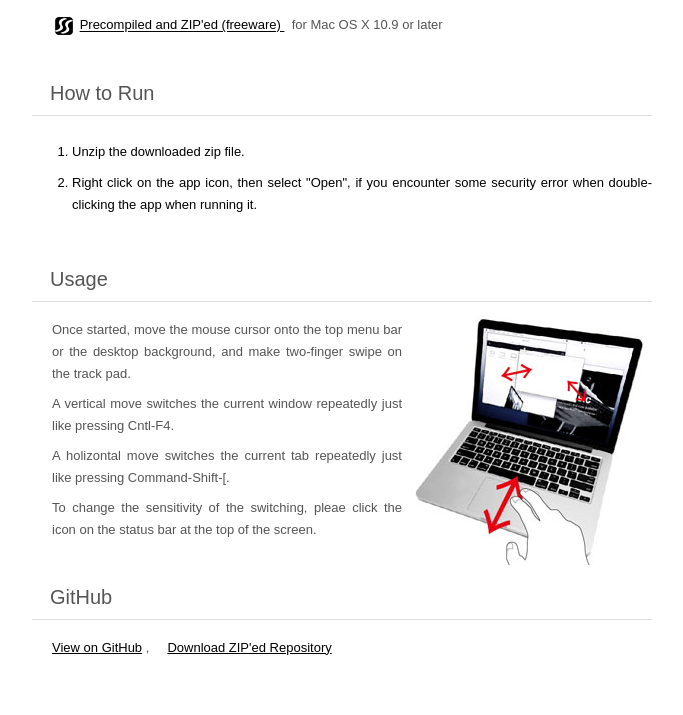
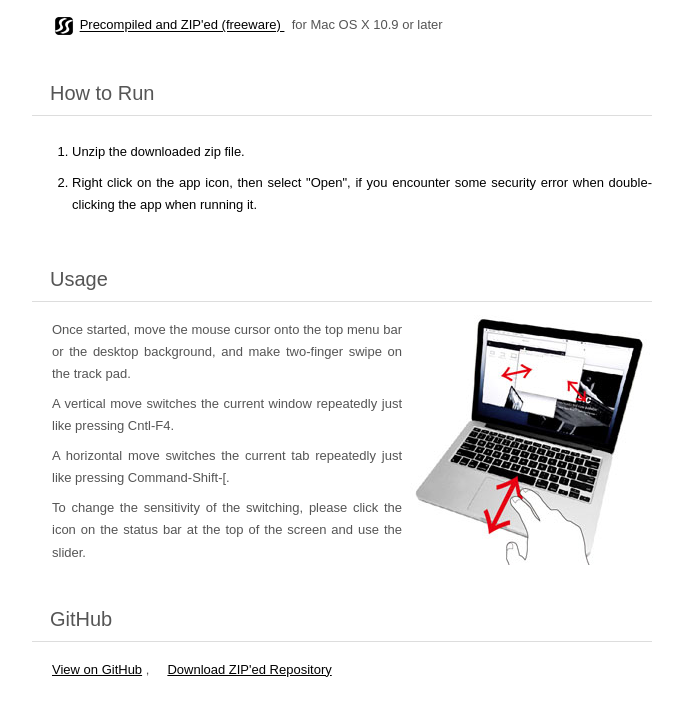
Before and after one commit to hideya/swiswi, a plain HTML site: page index.html in a window 1280 px wide. Shown: the part 313-1028 px from the top of the page, without its empty margins (298-981 px from the left). Drawn offline with Linux system fonts and the light colour scheme.

Commit message:
fix typos

```diff
--- a/index.html
+++ b/index.html
@@ -72,11 +72,11 @@
   A vertical move switches the current window repeatedly just like pressing Cntl-F4.
 </p>
 <p>
-  A holizontal move switches the current tab repeatedly just like pressing Command-Shift-[.
+  A horizontal move switches the current tab repeatedly just like pressing Command-Shift-[.
 </p>
 <p>
-  To change the sensitivity of the switching, pleae click the icon on the status bar
-  at the top of the screen.
+  To change the sensitivity of the switching, please click the icon on the status bar
+  at the top of the screen and use the slider.
 </p>
 
 <!------------------------>
```
